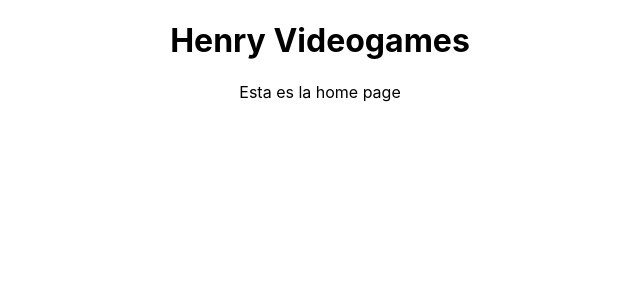
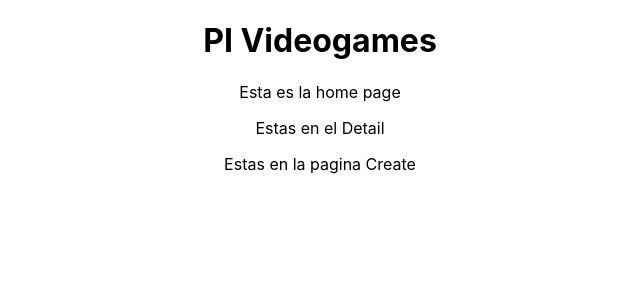
Before and after one commit to GustavoVaSer/PI-VideoGames, a React (Create React App) app in the folder client/: page / in a window 1280 px wide. Shown: the top 300 px of the page, without its empty margins (320-960 px from the left). Built offline with nearby package versions, Linux system fonts and the light colour scheme.

Commit message:
Detail & Create

```diff
--- a/client/src/App.js
+++ b/client/src/App.js
@@ -1,10 +1,15 @@
 import "./App.css";
-import Home from "./views/Home/home.jsx";
+import React from "react";
+import Home from "./views/Home/home";
+import Detail from "./views/Detail/detail";
+import Create from "./views/Create/create";
 
 function App() {
   return (
     <div className="App">
       <Home />
+      <Detail />
+      <Create />
     </div>
   );
 }
--- /dev/null
+++ b/client/src/views/Create/create.jsx
@@ -0,0 +1,11 @@
+import styles from "./create.module.css"
+
+function Create() {
+  return (
+    <div className={styles.create}>
+      <p>Estas en la pagina Create</p>
+    </div>
+  );
+}
+
+export default Create;
--- /dev/null
+++ b/client/src/views/Detail/detail.jsx
@@ -0,0 +1,11 @@
+import styles from "./detail.module.css"
+
+function Detail() {
+  return (
+    <div className={styles.detail}>
+      <p>Estas en el Detail</p>
+    </div>
+  );
+}
+
+export default Detail;
--- a/client/src/views/Home/home.jsx
+++ b/client/src/views/Home/home.jsx
@@ -4,7 +4,7 @@ import React from 'react';
 function Home() {
   return (
     <div className={style.home}>
-      <h1>Henry Videogames</h1>
+      <h1>PI Videogames</h1>
       <p>Esta es la home page</p>
     </div>
   );
```
Also changed, not shown: client/src/views/Create/create.module.css (added), client/src/views/Detail/detail.module.css (added).
